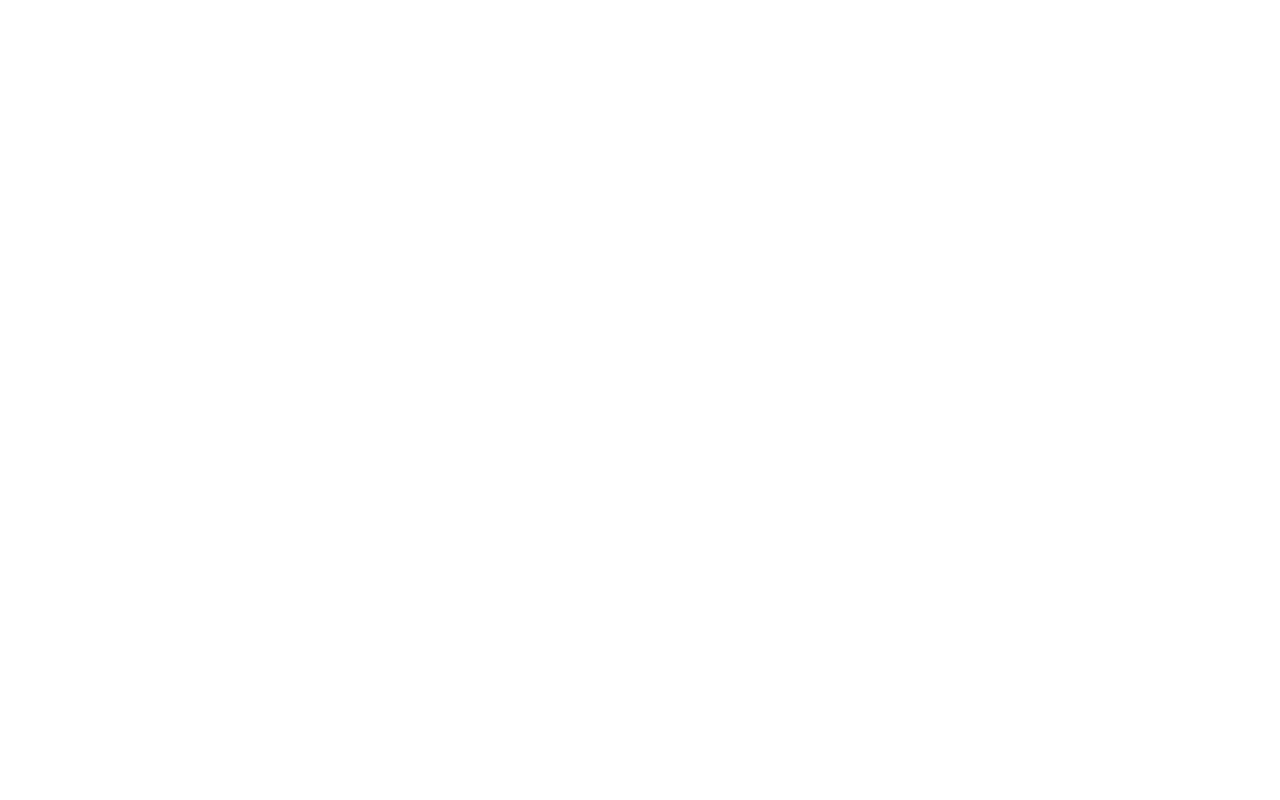
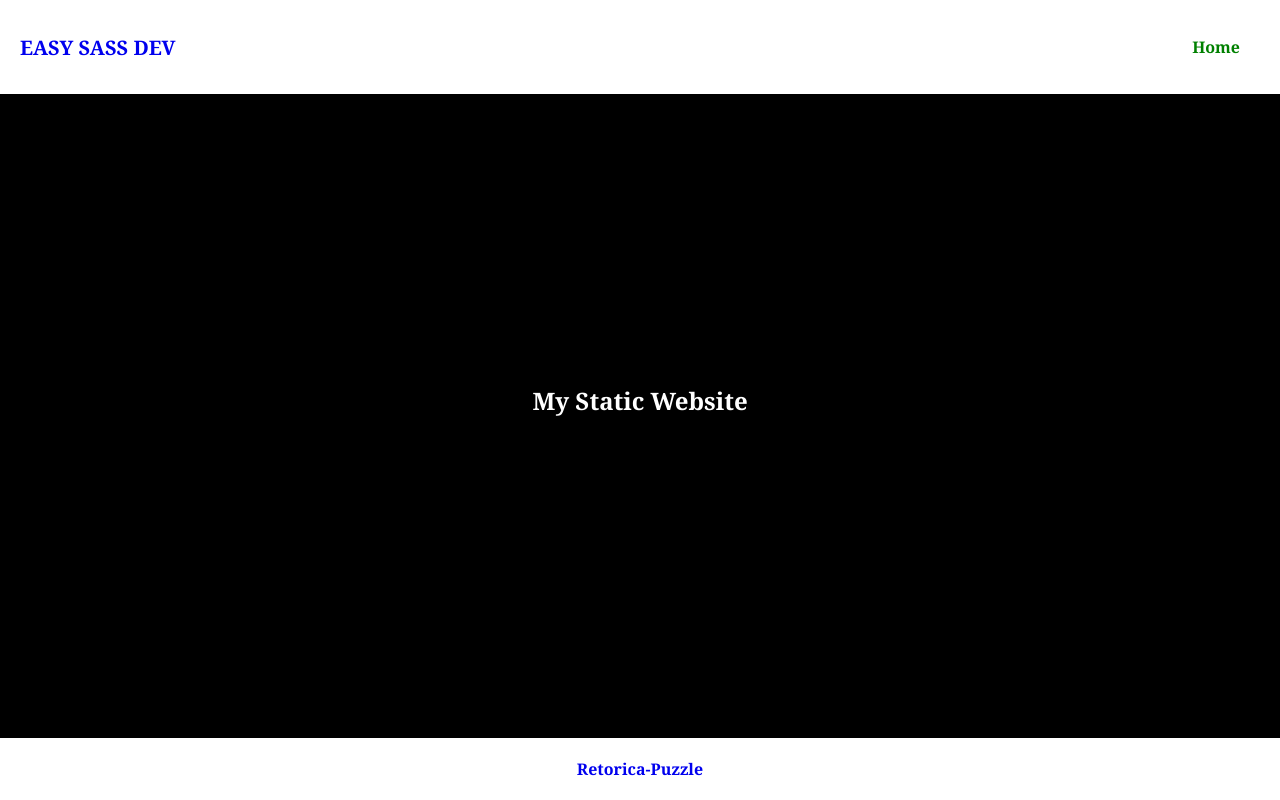
Before and after one commit to retorica-puzzle/Easy-Sass-Dev, a website: page views/index.html in a window 1280 px wide. Drawn offline with nearby package versions, Linux system fonts and the light colour scheme; files that its build step writes are made by us from their sources.

Commit message:
final updates

```diff
--- a/src/app.scss
+++ b/src/app.scss
@@ -1,24 +1,67 @@
-@import 'app/variabel';
+//Variable
+@import 'app/variable';
 
 //Base
 @import 'app/base';
 
 //Desktop
-.footer-wrapper {
-
+.navbar {
+    background-color: $color-white;
+    position: fixed;
+    top: 0;
     display: flex;
     flex-direction: row;
-    gap: 20;
+    align-items: center;
+    width: 100%;
+    padding: 20px;
 
-    .footer-wrapper__left {
+    .navbar-brand {
+        justify-content: left;
+        color: $color-white;
+        font-size: 20px;
+        text-transform: uppercase;
+    }
+
+    .navbar-nav {
+        list-style: none;
+        display: flex;
+        justify-content: right;
+        width: 100%;
+
+        li {
+
+            margin: 0 20px;
+
+            a {
+                color: $color-green;
+            }
+        }
+    }
 
 }
 
-    .footer-wrapper__center {
+.app {
+    display: flex;
+    justify-content: center;
+    align-items: center;
+    width: 100vw;
+    height: 100vh;
 
+    h1 {
+        color: $color-white;
+        z-index: 1;
+    }
 }
 
-    .footer-wrapper__right {
+.footer-wrapper {
 
+    background-color: $color-white;
+    position: fixed;
+    bottom: 0;
+    display: flex;
+    flex-direction: row;
+    justify-content: center;
+    align-items: center;
+    width: 100%;
+    padding: 20px 0;
 }
-}
--- a/src/app/base.scss
+++ b/src/app/base.scss
@@ -0,0 +1,32 @@
+*,
+*::before,
+*::after {
+    box-sizing: border-box;
+}
+
+html,
+body {
+    padding: 0;
+    margin: 0;
+}
+
+body {
+    background-color: $color-black;
+    font-family: Georgia, 'Times New Roman', Times, serif;
+    font-size: 16px;
+    font-weight: 600;
+    white-space: nowrap;
+    overflow: hidden;
+}
+
+a,
+a:hover {
+    text-decoration: none;
+}
+
+.container {
+    padding-left: 100px;
+    padding-right: 100px;
+    margin-right: auto;
+    margin-left: auto;
+}
--- a/src/app/variabel.scss
+++ b/src/app/variable.scss
@@ -1,3 +1,4 @@
 // All Variabel Here
 $color-white: #FFFFFF;
 $color-black: #000000;
+$color-green: green;
--- a/views/index.html
+++ b/views/index.html
@@ -1,19 +1,37 @@
 <!DOCTYPE html>
 <html lang="en">
+
 <head>
     <meta charset="UTF-8">
     <meta http-equiv="X-UA-Compatible" content="IE=edge">
     <meta name="viewport" content="width=device-width, initial-scale=1.0">
-    <title>Static Website with Golang server and Laravel-mix</title>
-    <link rel="stylesheet" href="../dist/css/app.css">
+    <title>Development Autoreload</title>
+    <link rel="stylesheet" href="assets/css/app.css">
 </head>
+
 <body>
     <header>
+        <nav class="navbar">
+            <div class="navbar-brand">
+                <a href="https://github.com/retorica-puzzle/Easy-Sass-Dev" target="_blank">Easy Sass Dev</a>
+            </div>
+            <ul class="navbar-nav">
+                <li><a href="/">Home</a></li>
+            </ul>
+        </nav>
+    </header>
+    <section id="app">
+        <div class="app">
+            <h1>My Static Website</h1>
+        </div>
+        </div>
+    </section>
+    <footer>
+        <div class="footer-wrapper">
+            <span><a href="https://github.com/retorica-puzzle" target="_blank">Retorica-Puzzle</a></span>
+        </div>
+    </footer>
+    <script src="assets/js/app.js"></script>
+</body>
 
-    </header>
-    <footer>
-
-    </footer>
-    <script src="../dist/js/app.js"></script>
-</body>
 </html>
```
Also changed, not shown: views/assets/css/app.css, 1 other file. Lines whose indentation alone changed are shown as unchanged.
